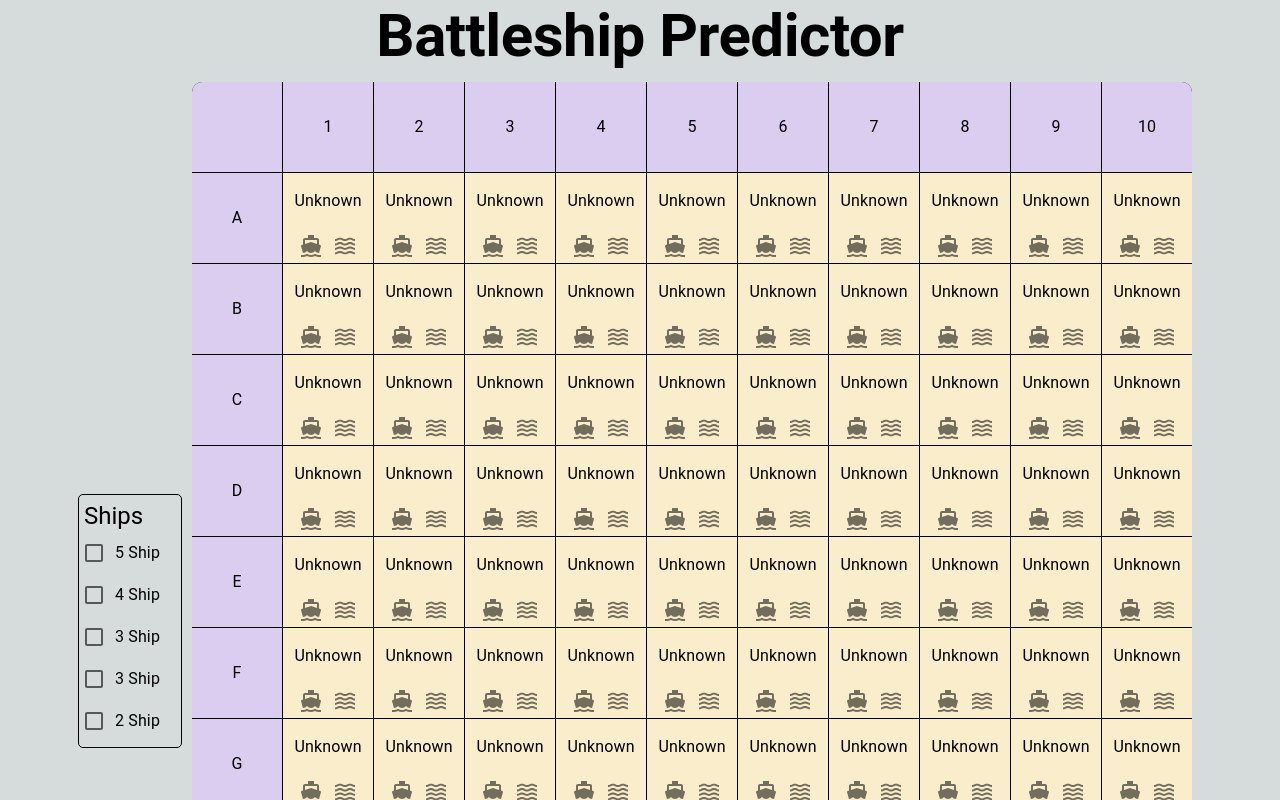
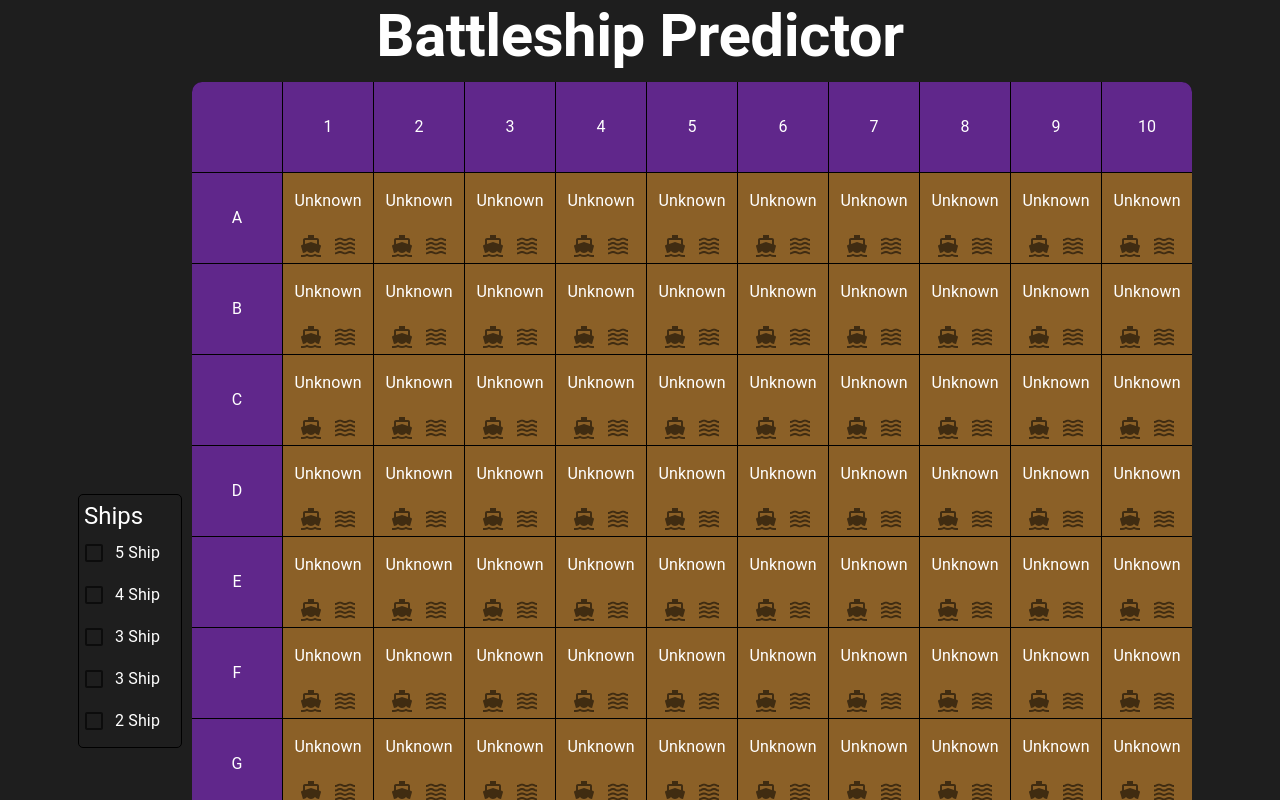
Before and after one commit to jcbyte/battleship-predictor, a Next.js app: page / in a window 1280 px wide. Shown: the top 800 px of the page. Built offline with nearby package versions, Linux system fonts and the light colour scheme.

Commit message:
changed colours

```diff
--- a/app/globals.css
+++ b/app/globals.css
@@ -5,8 +5,8 @@
     'Roboto Mono', 'Oxygen Mono', 'Ubuntu Monospace', 'Source Code Pro',
     'Fira Mono', 'Droid Sans Mono', 'Courier New', monospace;
 
-  --foreground-rgb: 0, 0, 0;
-  --background-rgb: 214, 219, 220;
+  --foreground-rgb: 255, 255, 255;
+  --background-rgb: 30, 30, 30;
 }
 
 * {
--- a/app/page.tsx
+++ b/app/page.tsx
@@ -42,13 +42,15 @@ const COLUMN_IDENTIFIERS = ["1", "2", "3", "4", "5", "6", "7", "8", "9", "10", "
 const ROW_INDENTIFIERS = ["A", "B", "C", "D", "E", "F", "G", "H", "I", "J", "K", "L"];
 const BOARD_SIZE = 10;
 const TILE_COLOURS = {
-	label: "#dbcdf0",
-	lowProbability: "#faedcb",
-	highProbability: "#f2c6de",
-	hit: "#c9e4de",
-	miss: "#c6def1",
+	label: "#60278B",
+	lowProbability: "#8B6027",
+	highProbability: "#8B2E27",
+	hit: "#528B27",
+	sunk: "#278B2E",
+	miss: "#278B60",
 };
 const STARTING_SHIPS: Ship[] = [{ length: 5 }, { length: 4 }, { length: 3 }, { length: 3 }, { length: 2 }];
+const HIT_MULTIPLIER = 20;
 
 function colourLerp(a: string, b: string, t: number): string {
 	function hexToRgb(hex: string): { r: number; g: number; b: number } {
@@ -102,7 +104,7 @@ export const GridItem = (
 				props.maxProbability > 0 ? tile.data.probability / props.maxProbability : 0
 			),
 			hit: TILE_COLOURS["hit"],
-			sunk: TILE_COLOURS["hit"],
+			sunk: TILE_COLOURS["sunk"],
 			miss: TILE_COLOURS["miss"],
 		}[tile.data.state];
 		var text = { unknown: "Unknown", hit: "Hit", sunk: "Sunk", miss: "Miss" }[tile.data.state];
@@ -211,10 +213,12 @@ export default function Home() {
 		for (var x = 0; x < BOARD_SIZE; x++) {
 			for (var y = 0; y < BOARD_SIZE; y++) {
 				var probability = 0;
-				ships.forEach((ship) => {
-					console.log(ship);
-					// TODO
-				});
+				ships
+					.filter((ship) => !ship.sunk)
+					.forEach((ship) => {
+						console.log(ship);
+						// TODO
+					});
 			}
 		}
 
```
